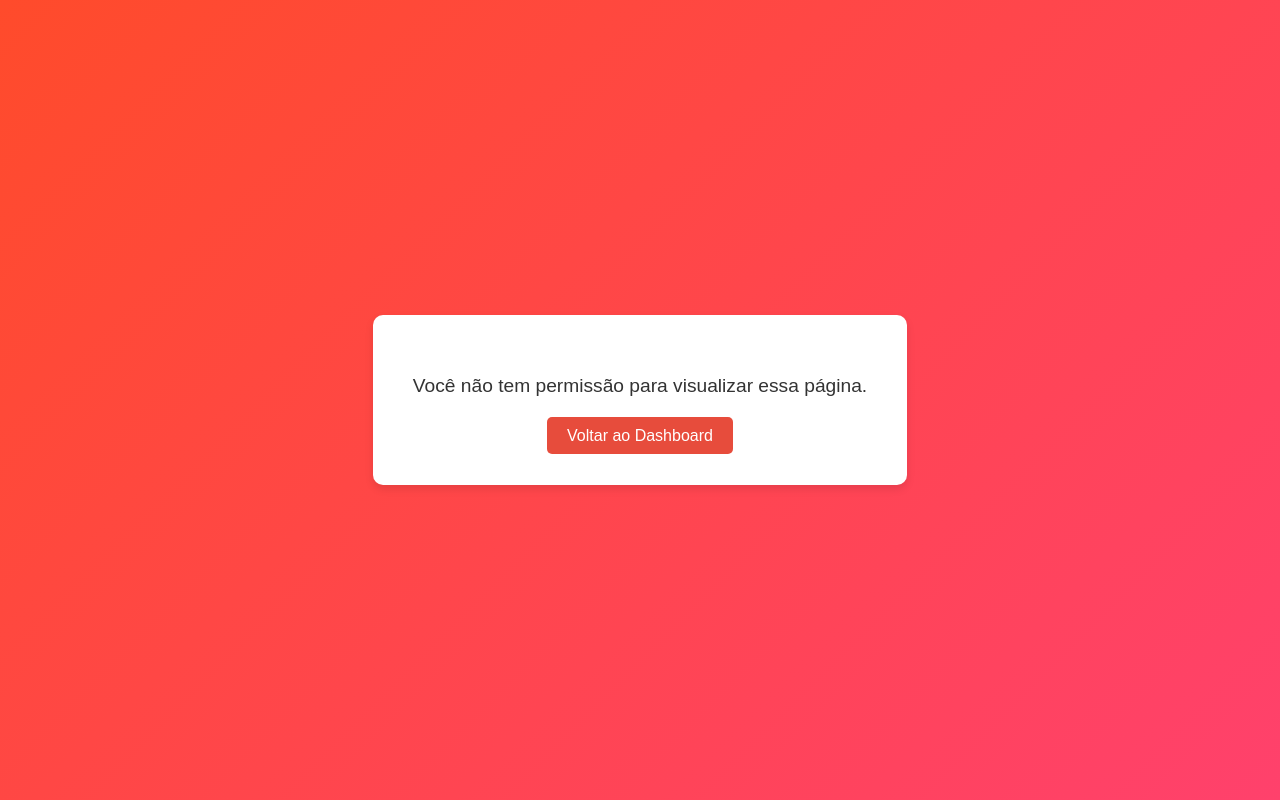
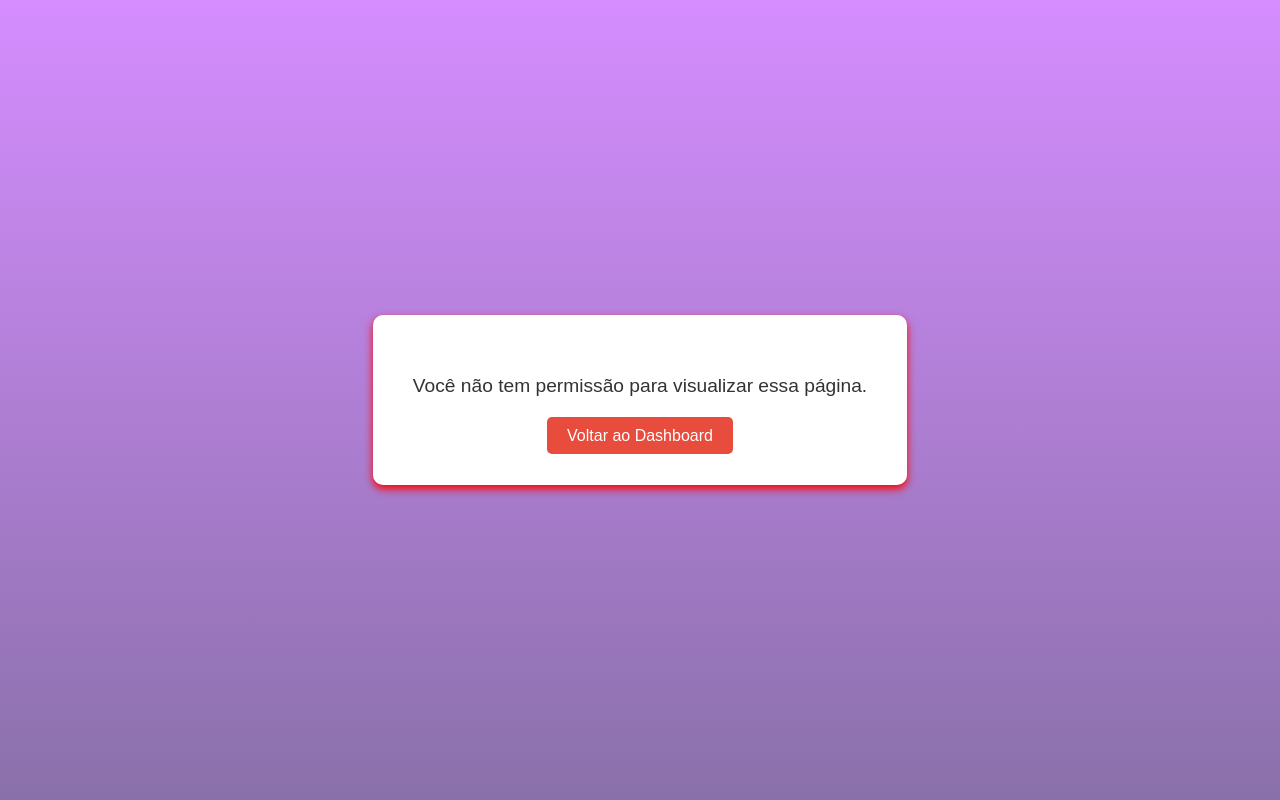
Before and after one commit to emillycaaroline/cadlog-system, a PHP site: page /views/list_user.php in a window 1280 px wide. Run offline with PHP 8.4, Linux system fonts and the light colour scheme.

Commit message:
Muda cor do fundo e sombra na página de erro

```diff
--- a/views/list_user.php
+++ b/views/list_user.php
@@ -148,7 +148,8 @@ if (isset($_SESSION['perfil'])) :
                 justify-content: center;
                 align-items: center;
                 height: 100vh;
-                background: linear-gradient(135deg, #ff4b2b, #ff416c);
+                background: rgb(138, 112, 170);
+                background: linear-gradient(0deg, rgba(138, 112, 170, 1) 0%, rgba(213, 141, 255, 1) 100%);
                 font-family: Arial, sans-serif;
                 margin: 0;
             }
@@ -157,7 +158,7 @@ if (isset($_SESSION['perfil'])) :
                 background-color: #fff;
                 padding: 40px;
                 border-radius: 10px;
-                box-shadow: 0px 4px 8px rgba(0, 0, 0, 0.1);
+                box-shadow: 0px 4px 8px red;
                 text-align: center;
                 max-width: 500px;
             }
```
